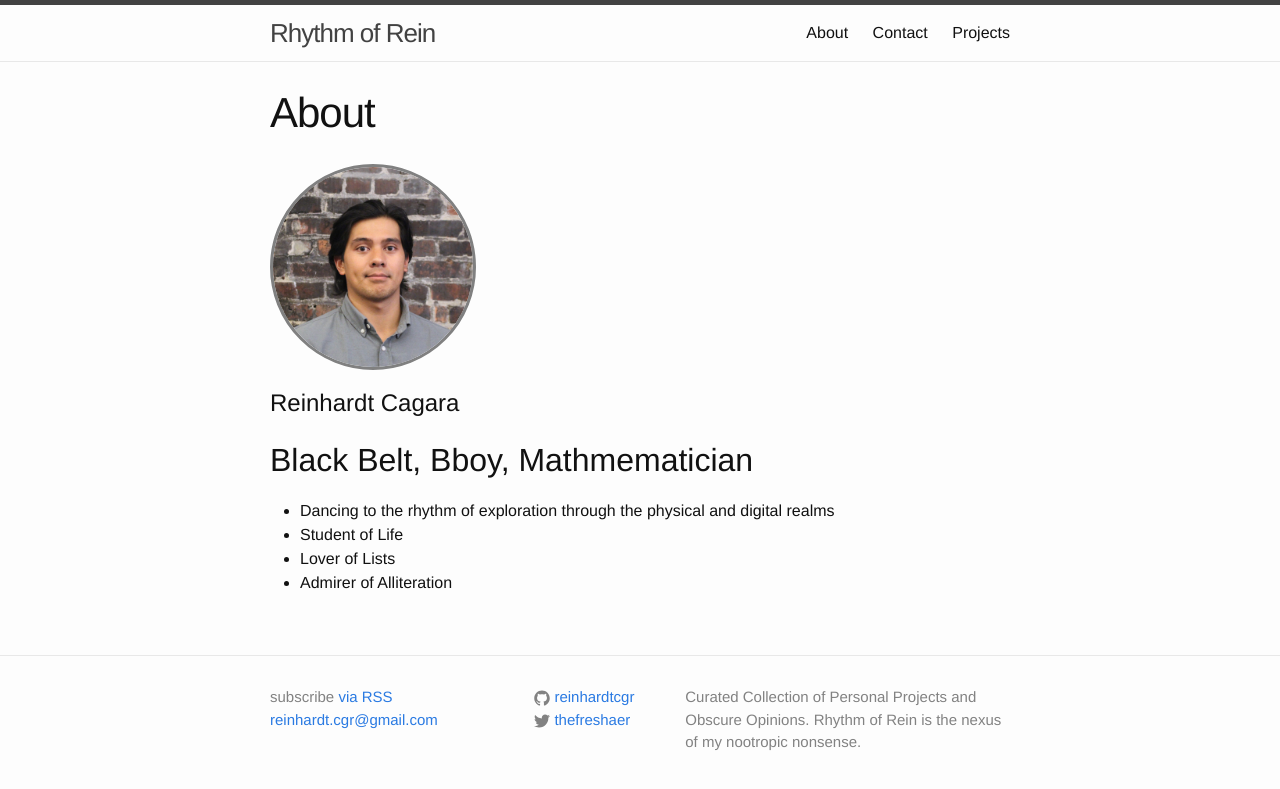
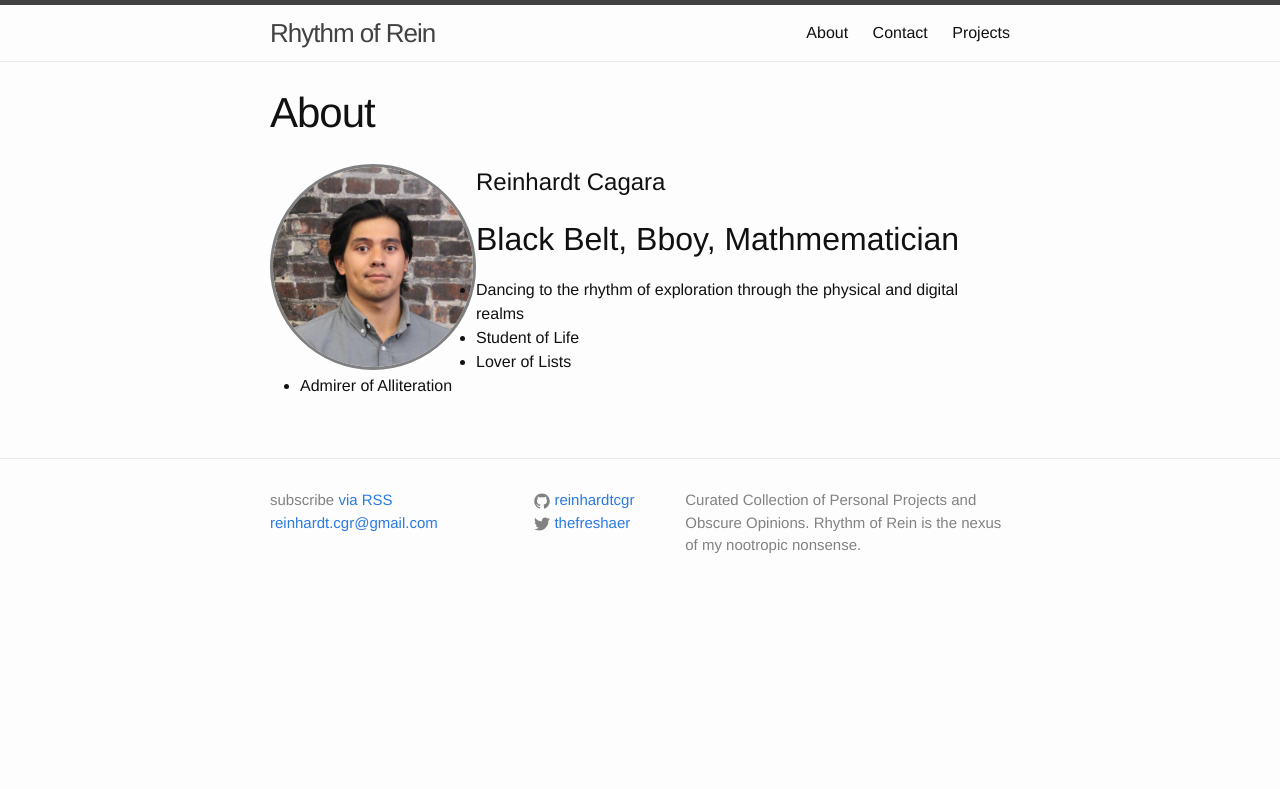
Before and after one commit to reinhardt021/reinhardt021.github.io, a Jekyll site: the page built from about.md, in a window 1280 px wide. Shown: the top 789 px of the page. Built offline with Jekyll 4.4.1, drawn with Linux system fonts in a browser that asks for light colours.

Commit message:
Changed image to be displayed inline and floated to the left

```diff
--- a/_sass/_base.scss
+++ b/_sass/_base.scss
@@ -206,6 +206,8 @@ pre {
 }
 
 #profile-pic {
+    display: inline;
+    float: left;
     height: 200px;
     width: 200px;
     border: solid 3px grey;
```
